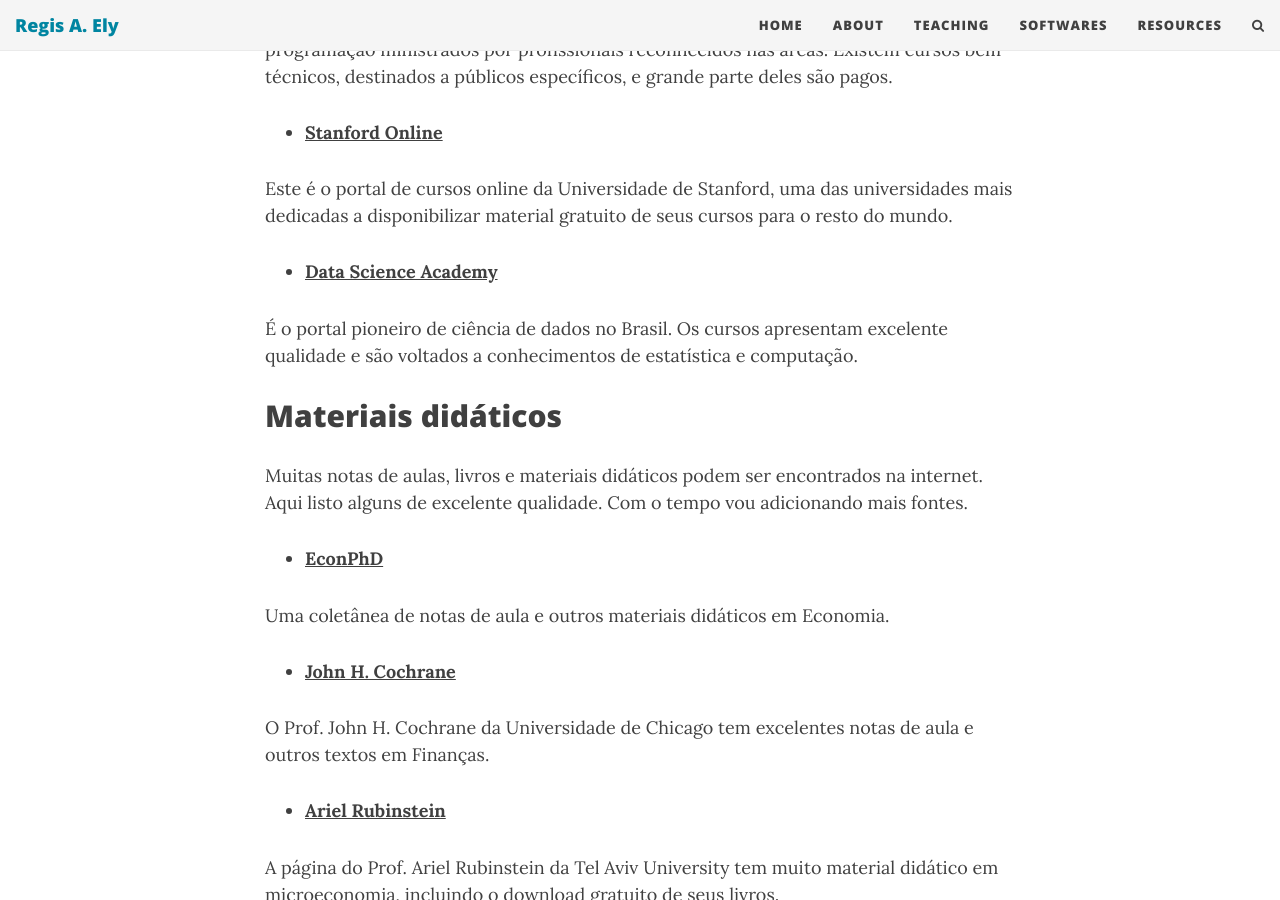
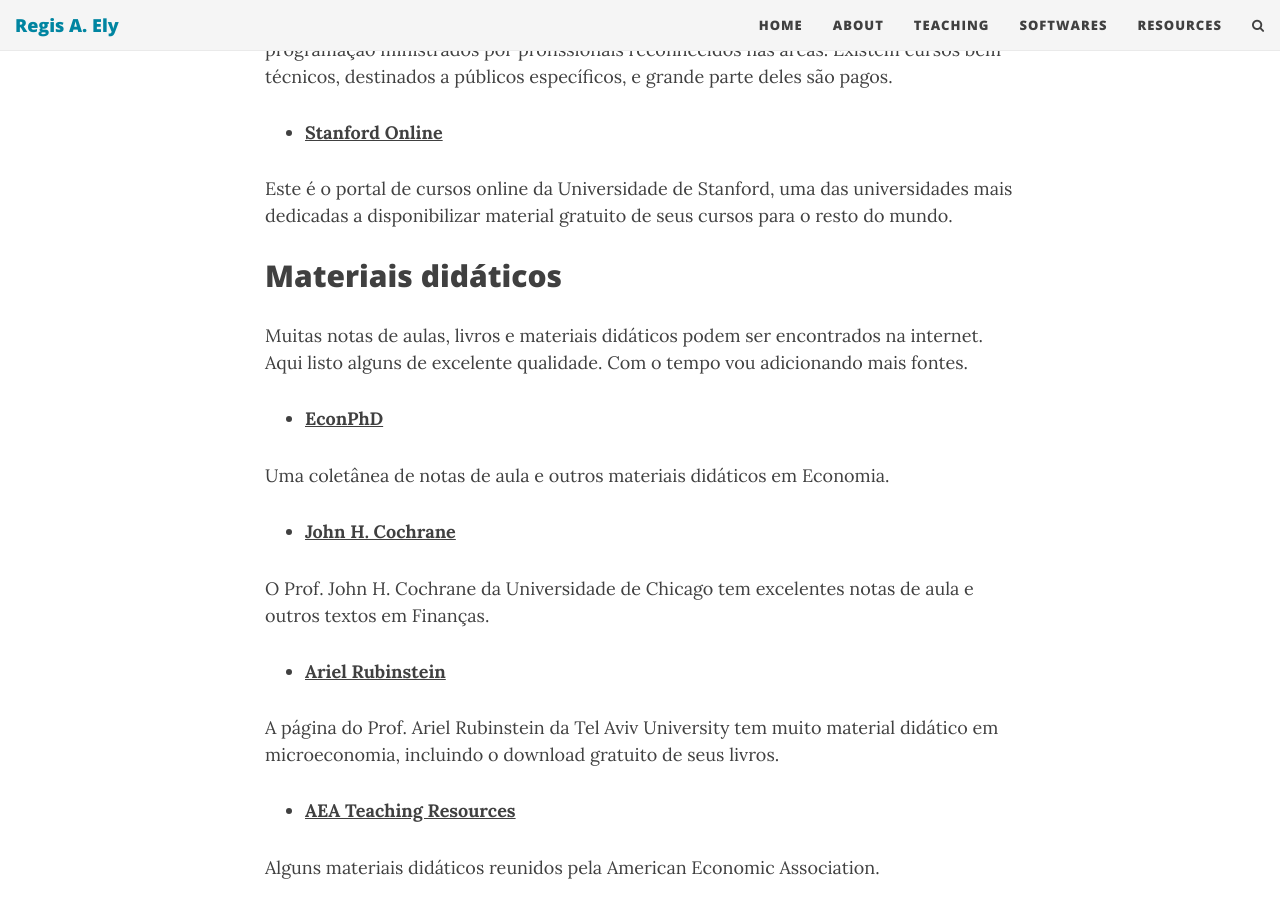
Before and after one commit to regisely/regisely.github.io, a Jekyll site: the page built from resources.md, in a window 1280 px wide and 900 px high, scrolled down 2482 px. Built offline with Jekyll 4.4.1, drawn with Linux system fonts in a browser that asks for light colours; nearby versions of some CDN libraries.

Commit message:
resources

```diff
--- a/resources.md
+++ b/resources.md
@@ -65,10 +65,6 @@
 - **[Stanford Online](http://online.stanford.edu/)**
 
 Este é o portal de cursos online da Universidade de Stanford, uma das universidades mais dedicadas a disponibilizar material gratuito de seus cursos para o resto do mundo.
-
-- **[Data Science Academy](http://www.datascienceacademy.com.br/)**
-
-É o portal pioneiro de ciência de dados no Brasil. Os cursos apresentam excelente qualidade e são voltados a conhecimentos de estatística e computação.
 
 ## Materiais didáticos {#teaching}
 
```
